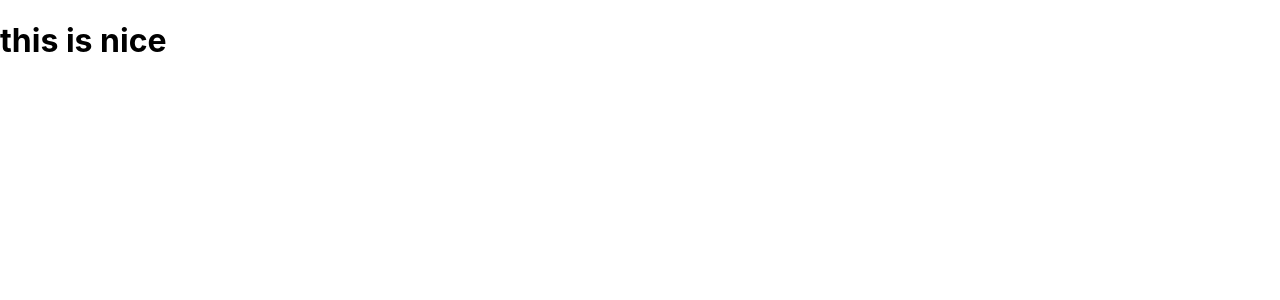
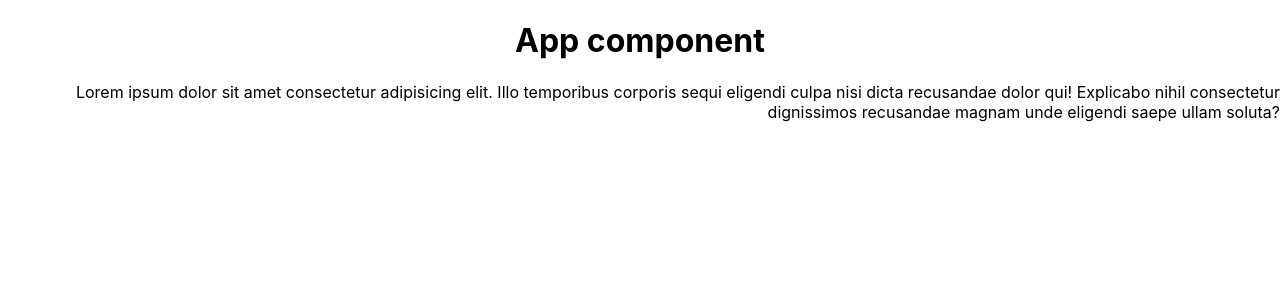
Before and after one commit to Boltzee/WhatsappClone, a React (Create React App) app: page / in a window 1280 px wide. Shown: the top 300 px of the page. Built offline with nearby package versions, Linux system fonts and the light colour scheme.

Commit message:
Some recent changes while starting to learn react again.

```diff
--- a/src/App.css
+++ b/src/App.css
@@ -1,3 +1,7 @@
 .App {
   text-align: center;
 }
+
+#picture-1 {
+  text-align: right;
+}
--- a/src/App.js
+++ b/src/App.js
@@ -1,8 +1,22 @@
 import React from "react";
-// import { component } from "react-dom";
+import "./App.css";
 
 function App() {
-	return <h1>this is nice</h1>;
+  return (
+    <div className="App">
+      <div className="content">
+        <h1>App component</h1>
+      </div>
+      <div className="picture" id="picture-1">
+        <p>
+          Lorem ipsum dolor sit amet consectetur adipisicing elit. Illo
+          temporibus corporis sequi eligendi culpa nisi dicta recusandae dolor
+          qui! Explicabo nihil consectetur dignissimos recusandae magnam unde
+          eligendi saepe ullam soluta?
+        </p>
+      </div>
+    </div>
+  );
 }
 
 export default App;
--- a/src/index.js
+++ b/src/index.js
@@ -1,17 +1,15 @@
-import React from 'react';
-import ReactDOM from 'react-dom';
-import './index.css';
-import App from './App';
-import reportWebVitals from './reportWebVitals';
+import React from "react";
+import ReactDOM from "react-dom";
+import "./index.css";
+import App from "./App";
 
 ReactDOM.render(
   <React.StrictMode>
     <App />
   </React.StrictMode>,
-  document.getElementById('root')
+  document.getElementById("root")
 );
 
 // If you want to start measuring performance in your app, pass a function
 // to log results (for example: reportWebVitals(console.log))
 // or send to an analytics endpoint. Learn more: https://bit.ly/CRA-vitals
-reportWebVitals();
--- a/src/reportWebVitals.js
+++ /dev/null
@@ -1,13 +0,0 @@
-const reportWebVitals = onPerfEntry => {
-  if (onPerfEntry && onPerfEntry instanceof Function) {
-    import('web-vitals').then(({ getCLS, getFID, getFCP, getLCP, getTTFB }) => {
-      getCLS(onPerfEntry);
-      getFID(onPerfEntry);
-      getFCP(onPerfEntry);
-      getLCP(onPerfEntry);
-      getTTFB(onPerfEntry);
-    });
-  }
-};
-
-export default reportWebVitals;
```
Also changed, not shown: 1 other file (tests, documents, lock files or other folders).
